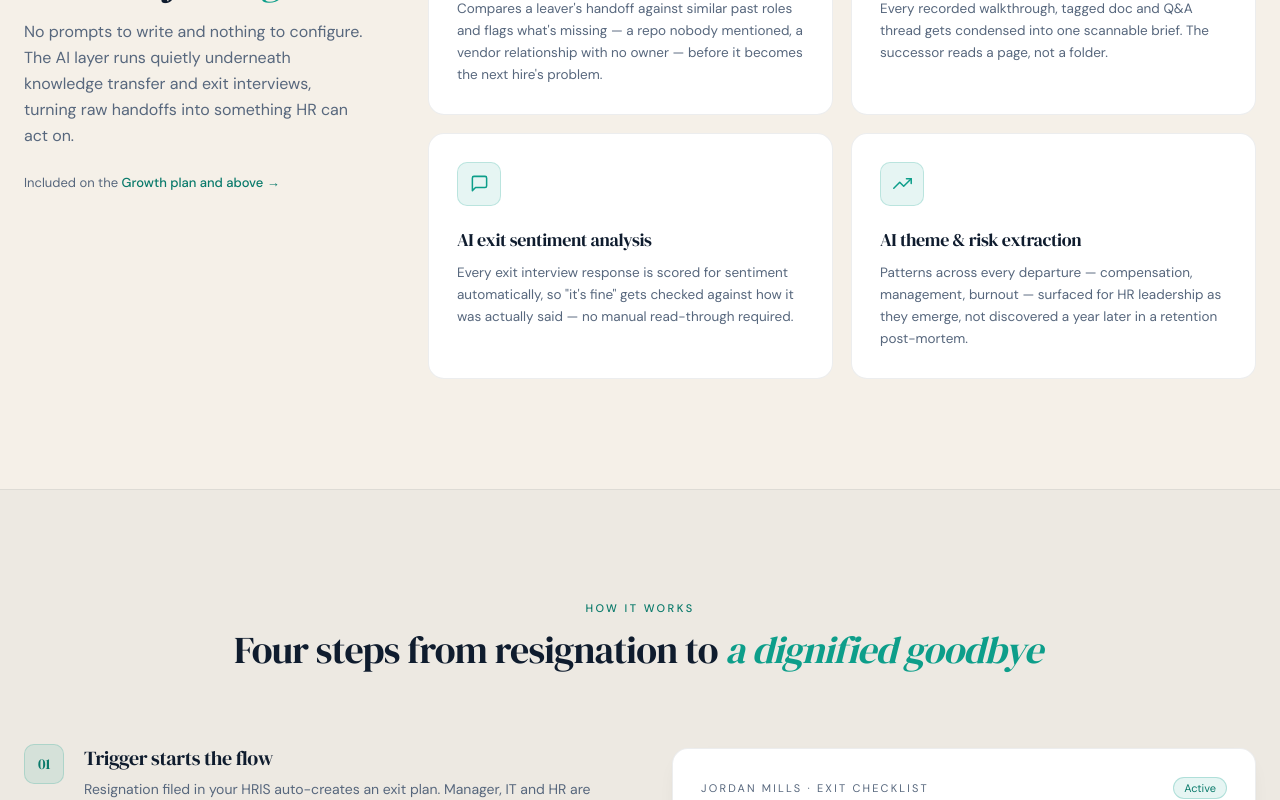
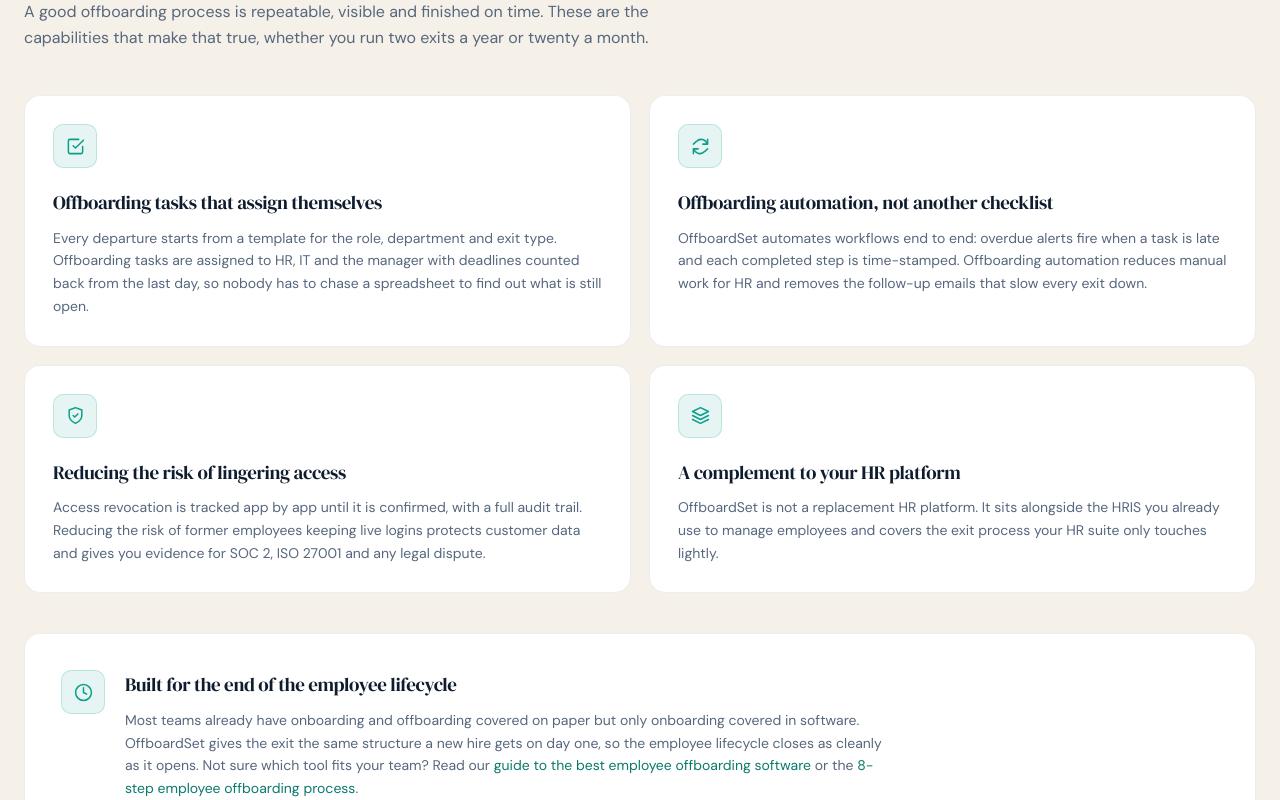
Before and after one commit to maduranga98/OffboardKit---landing-page, a Next.js app: page / in a window 1280 px wide. Shown: the part 2820-3620 px from the top of the page. Built offline with nearby package versions, Linux system fonts and the light colour scheme; no server answers.

Commit message:
Add Key features section and four FAQs to homepage
Co-Authored-By: Claude Sonnet 5.5 <noreply@anthropic.com>
Claude-Session: https://claude.ai/code/session_01YCRKYuQBnKhdULFf3timsH

```diff
--- a/src/app/page.tsx
+++ b/src/app/page.tsx
@@ -3,6 +3,7 @@ import { Navbar } from "@/components/Navbar";
 import { Hero } from "@/components/Hero";
 import { Problem } from "@/components/Problem";
 import { Features } from "@/components/Features";
+import { KeyFeatures } from "@/components/KeyFeatures";
 import { AIFeatures } from "@/components/AIFeatures";
 import { HowItWorks } from "@/components/HowItWorks";
 import { Comparison } from "@/components/Comparison";
@@ -27,6 +28,7 @@ export default function Home() {
         <Hero />
         <Problem />
         <Features />
+        <KeyFeatures />
         <AIFeatures />
         <HowItWorks />
         <Comparison />
--- a/src/components/Faq.tsx
+++ b/src/components/Faq.tsx
@@ -17,6 +17,22 @@ const faqs = [
   {
     q: "Is there a free trial, and what does it cost?",
     a: "Starter and Growth include a 14-day free trial with no credit card required. Plans start at $10/month for up to 10 employees, with Starter at $29, Growth at $79 and Business at $199 per month. Annual billing gets you two months free.",
+  },
+  {
+    q: "What are the key features of offboarding software?",
+    a: "The key features to look for are role-based offboarding tasks with owners and deadlines, access revocation tracking, knowledge transfer capture, exit interviews with analysis, equipment return tracking and an audit trail. OffboardSet automates workflows across all of these, so every exit follows the same offboarding process.",
+  },
+  {
+    q: "Does OffboardSet replace my HR platform?",
+    a: "No. OffboardSet is not a full HR platform. You keep the HRIS you already use to manage employees, payroll and records, and OffboardSet handles the exit process: tasks, access, knowledge, interviews and alumni. Teams that cover onboarding and offboarding in separate, specialised tools often find each stage runs better.",
+  },
+  {
+    q: "How does offboarding automation reduce risk?",
+    a: "Offboarding automation reduces manual work by assigning tasks, sending reminders and tracking each step to completion. That means reducing the risk of missed access removal, unreturned equipment and forgotten paperwork, and it leaves a time-stamped record you can show an auditor.",
+  },
+  {
+    q: "How does OffboardSet fit into the employee lifecycle?",
+    a: "Offboarding is the final stage of the employee lifecycle, after hiring, onboarding and day-to-day employment. OffboardSet gives that last stage its own structured workflow, so knowledge is captured, access is closed and the leaver stays connected through the alumni portal. Set-up takes about ten minutes and you can start with your existing checklist.",
   },
 ];
 
--- /dev/null
+++ b/src/components/KeyFeatures.tsx
@@ -0,0 +1,102 @@
+import Link from "next/link";
+import { CheckSquare, Clock, Layers, RefreshCw, Shield } from "./icons";
+import { Accent, SectionHeading, SectionLabel } from "./ui";
+import { Reveal } from "./Reveal";
+
+const keyFeatures = [
+  {
+    Icon: CheckSquare,
+    title: "Offboarding tasks that assign themselves",
+    body: "Every departure starts from a template for the role, department and exit type. Offboarding tasks are assigned to HR, IT and the manager with deadlines counted back from the last day, so nobody has to chase a spreadsheet to find out what is still open.",
+  },
+  {
+    Icon: RefreshCw,
+    title: "Offboarding automation, not another checklist",
+    body: "OffboardSet automates workflows end to end: overdue alerts fire when a task is late and each completed step is time-stamped. Offboarding automation reduces manual work for HR and removes the follow-up emails that slow every exit down.",
+  },
+  {
+    Icon: Shield,
+    title: "Reducing the risk of lingering access",
+    body: "Access revocation is tracked app by app until it is confirmed, with a full audit trail. Reducing the risk of former employees keeping live logins protects customer data and gives you evidence for SOC 2, ISO 27001 and any legal dispute.",
+  },
+  {
+    Icon: Layers,
+    title: "A complement to your HR platform",
+    body: "OffboardSet is not a replacement HR platform. It sits alongside the HRIS you already use to manage employees and covers the exit process your HR suite only touches lightly.",
+  },
+];
+
+export function KeyFeatures() {
+  return (
+    <section
+      id="key-features"
+      aria-labelledby="key-features-heading"
+      className="py-24 md:py-[110px]"
+    >
+      <div className="container-page">
+        <Reveal className="max-w-2xl">
+          <SectionLabel>Key features</SectionLabel>
+          <SectionHeading id="key-features-heading">
+            Key features of offboarding software that{" "}
+            <Accent>does the work</Accent>
+          </SectionHeading>
+          <p className="text-muted text-base leading-relaxed mt-4">
+            A good offboarding process is repeatable, visible and finished on
+            time. These are the capabilities that make that true, whether you
+            run two exits a year or twenty a month.
+          </p>
+        </Reveal>
+
+        <div className="grid grid-cols-1 md:grid-cols-2 gap-4 lg:gap-[18px] mt-11">
+          {keyFeatures.map(({ Icon, title, body }, i) => (
+            <Reveal
+              key={title}
+              delay={i * 60}
+              className="bg-card border border-ink/[0.08] rounded-2xl p-7 hover:-translate-y-0.5 hover:shadow-card transition-all duration-200"
+            >
+              <div className="w-11 h-11 rounded-[10px] bg-teal/10 border border-teal/20 flex items-center justify-center text-teal mb-5">
+                <Icon size={19} strokeWidth={1.9} />
+              </div>
+              <h3 className="font-display text-[19px] text-ink mb-2.5">
+                {title}
+              </h3>
+              <p className="text-muted text-[14px] leading-relaxed">{body}</p>
+            </Reveal>
+          ))}
+        </div>
+
+        <Reveal className="mt-10 rounded-2xl border border-ink/[0.08] bg-card p-7 md:p-9 flex flex-col md:flex-row md:items-start gap-5">
+          <div className="w-11 h-11 shrink-0 rounded-[10px] bg-teal/10 border border-teal/20 flex items-center justify-center text-teal">
+            <Clock size={19} strokeWidth={1.9} />
+          </div>
+          <div>
+            <h3 className="font-display text-[19px] text-ink mb-2.5">
+              Built for the end of the employee lifecycle
+            </h3>
+            <p className="text-muted text-[14px] leading-relaxed max-w-3xl">
+              Most teams already have onboarding and offboarding covered on
+              paper but only onboarding covered in software. OffboardSet gives
+              the exit the same structure a new hire gets on day one, so the
+              employee lifecycle closes as cleanly as it opens. Not sure which
+              tool fits your team? Read our{" "}
+              <Link
+                href="/blog/best-employee-offboarding-software"
+                className="text-teal-deep hover:underline"
+              >
+                guide to the best employee offboarding software
+              </Link>{" "}
+              or the{" "}
+              <Link
+                href="/blog/employee-offboarding-process"
+                className="text-teal-deep hover:underline"
+              >
+                8-step employee offboarding process
+              </Link>
+              .
+            </p>
+          </div>
+        </Reveal>
+      </div>
+    </section>
+  );
+}
```
